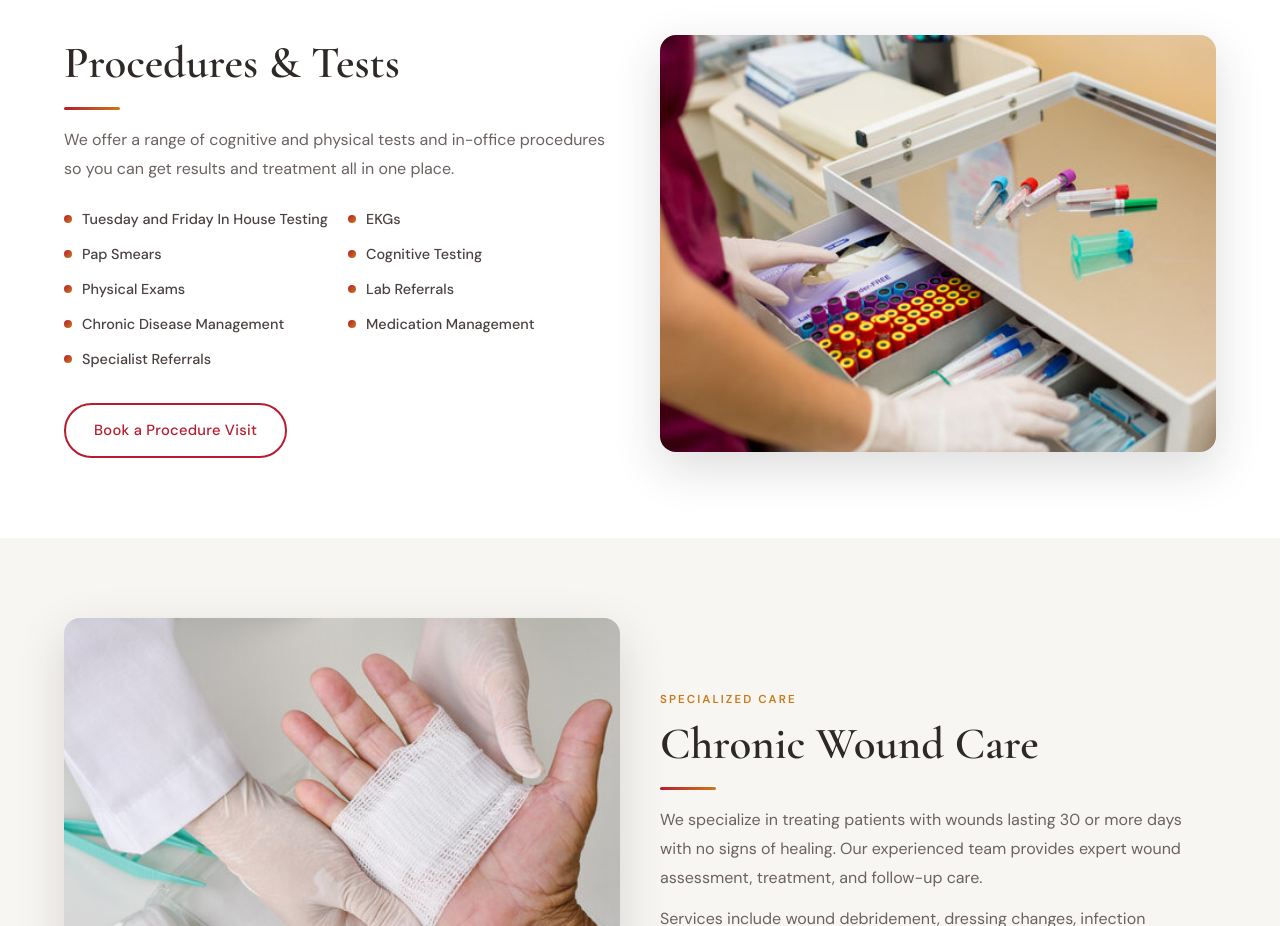
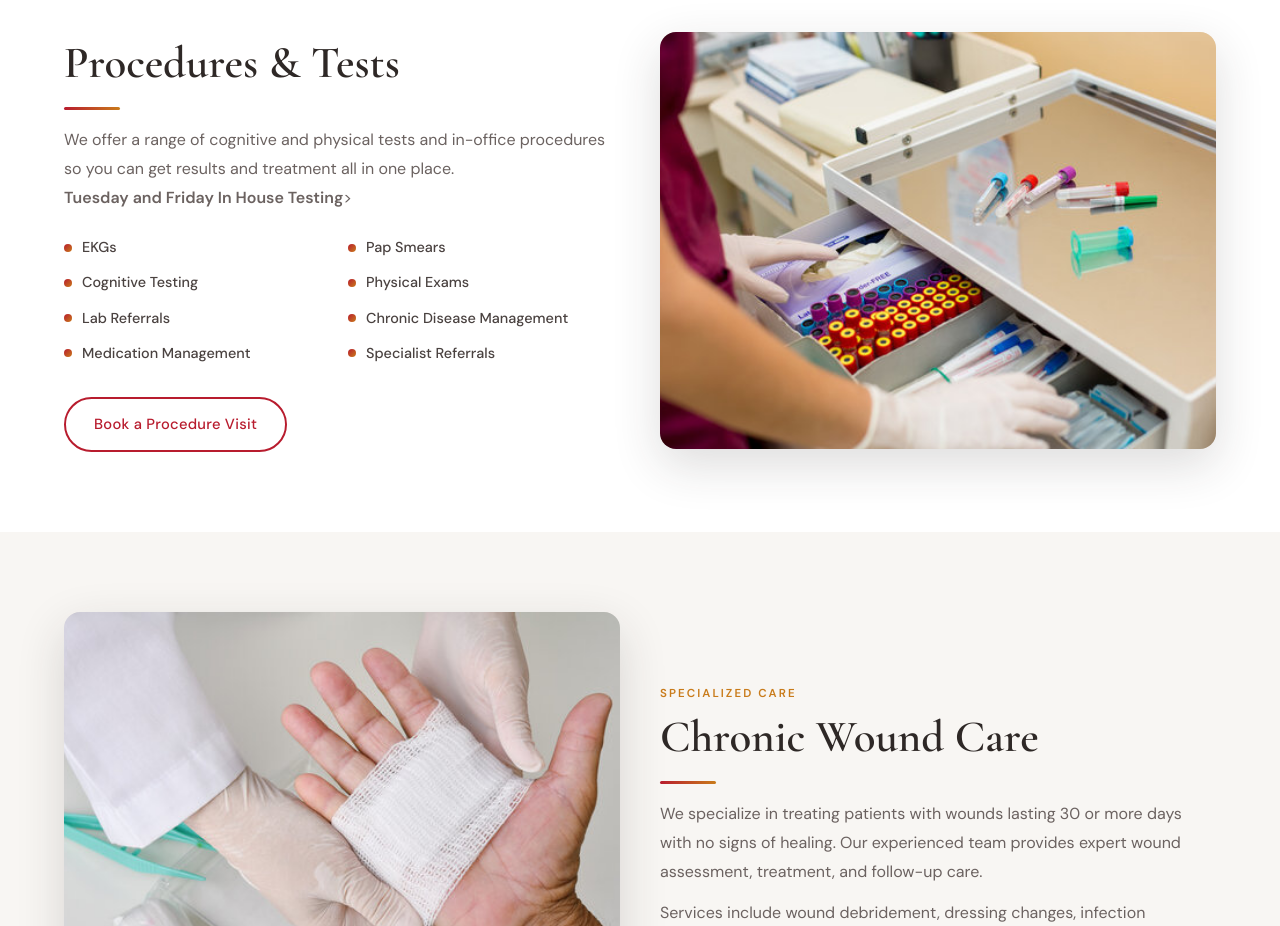
Before and after one commit to Scmoo/caringheartnp, a plain HTML site: page services/index.html in a window 1280 px wide. Shown: the part 1620-2546 px from the top of the page. Drawn offline with nearby package versions, Linux system fonts and the light colour scheme.

Commit message:
Update index.html

```diff
--- a/services/index.html
+++ b/services/index.html
@@ -767,10 +767,11 @@
         <div class="reveal">
           <h2 id="procedures-heading" class="section-title">Procedures &amp; Tests</h2>
           <div class="divider"></div>
-          <p style="color:var(--color-gray-600); margin-top:16px; line-height:1.8;">We offer a range of cognitive and physical tests and in-office procedures so you can get results and treatment all in one place.</p>
+          <p style="color:var(--color-gray-600); margin-top:16px; line-height:1.8;">We offer a range of cognitive and physical tests and in-office procedures so you can get results and treatment all in one place.
+            <br><strong>Tuesday and Friday In House Testing</strong>>
+          </p>
 
           <div class="procedures-list">
-            <div class="proc-item">Tuesday and Friday In House Testing</div>
             <div class="proc-item">EKGs</div>
             <div class="proc-item">Pap Smears</div>
             <div class="proc-item">Cognitive Testing</div>
```
